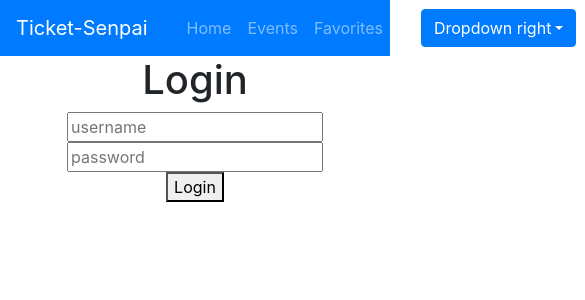
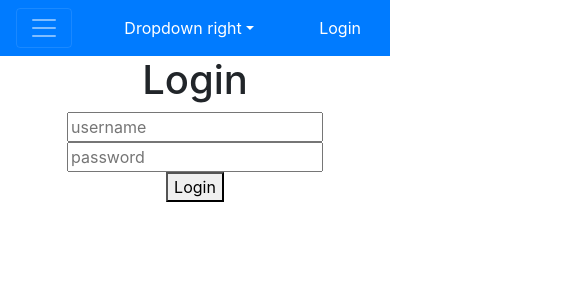
Before and after one commit to MattChale123/Ticket-Senpai, a React (Create React App) app in the folder client/: page /login in a window 390 px wide. Shown: the top 300 px of the page, 585 px wide, since content can reach past the window. Built offline with nearby package versions, Linux system fonts and the light colour scheme.

Commit message:
add mobile responsive navbar, hamburger

```diff
--- a/client/src/components/Navigation.js
+++ b/client/src/components/Navigation.js
@@ -1,5 +1,5 @@
 import React from 'react';
-import { Button, Col, Form, FormControl, Nav, Navbar } from 'react-bootstrap';
+import { Button, Col, Container, Form, FormControl, Nav, Navbar } from 'react-bootstrap';
 import { useDispatch, useSelector } from 'react-redux';
 import { Link } from 'react-router-dom';
 import { setUser } from '../redux/actions';
@@ -21,15 +21,18 @@ const Navigation = () => {
 
     return (
         <>
-        <Navbar bg="primary" variant="dark">
+        <Navbar collapseOnSelect expand="sm" bg="primary" variant="dark">
+                <Navbar.Toggle aria-controls='responsive-navbar-nav' />
+                <Navbar.Collapse id='responsive-navbar-nav'>
                     <Navbar.Brand href="#home">Ticket-Senpai</Navbar.Brand>
                     <Col>
                         <Nav className="mr-auto">
                         <Nav.Link href="#home">Home</Nav.Link>
-                <Nav.Link href="#features">Events</Nav.Link>
-                <Nav.Link href="#pricing">Favorites</Nav.Link>
+                        <Nav.Link href="#events">Events</Nav.Link>
+                        <Nav.Link href="#favorites">Favorites</Nav.Link>
                         </Nav>
                     </Col>
+                    </Navbar.Collapse>
                     <Col>
                         <SearchBar />
                     </Col>
@@ -42,7 +45,6 @@ const Navigation = () => {
                             <Button color='inherit' as={Link} to='/login'>Login</Button>
                         </div>
                     )
-
                 }
                 </Navbar>
         </>
--- a/client/src/components/StubHubCard.js
+++ b/client/src/components/StubHubCard.js
@@ -11,7 +11,7 @@ export default function StubHubCard(props) {
                 !props.event.id ? (
                     <div>
                     <Card style={{ width: '20rem' }}>
-                        <Card.img variant="top" style={{height:'238px', width:'318px'}} src={StubHubLogo} />
+                        <Card.Img variant="top" style={{height:'238px', width:'318px'}} src={StubHubLogo} />
                         <Card.Body>
                             <Card.Title>No matching event found</Card.Title>
                             <hr></hr>
@@ -33,7 +33,7 @@ export default function StubHubCard(props) {
                     <Card.Body>
                         <Card.Title>{props.event.name}</Card.Title>
                         <hr></hr>
-                        <a href={`https://google.com/maps/search/${props.event.venue.name} ${props.event.venue.city}`} target="_blank" without rel="noreferrer">
+                        <a href={`https://google.com/maps/search/${props.event.venue.name} ${props.event.venue.city}`} target="_blank" rel="noreferrer">
                             <span> @ {props.event.venue.name}</span>
                             </a>
                         <Card.Text>
```
Lines whose indentation alone changed are shown as unchanged.
